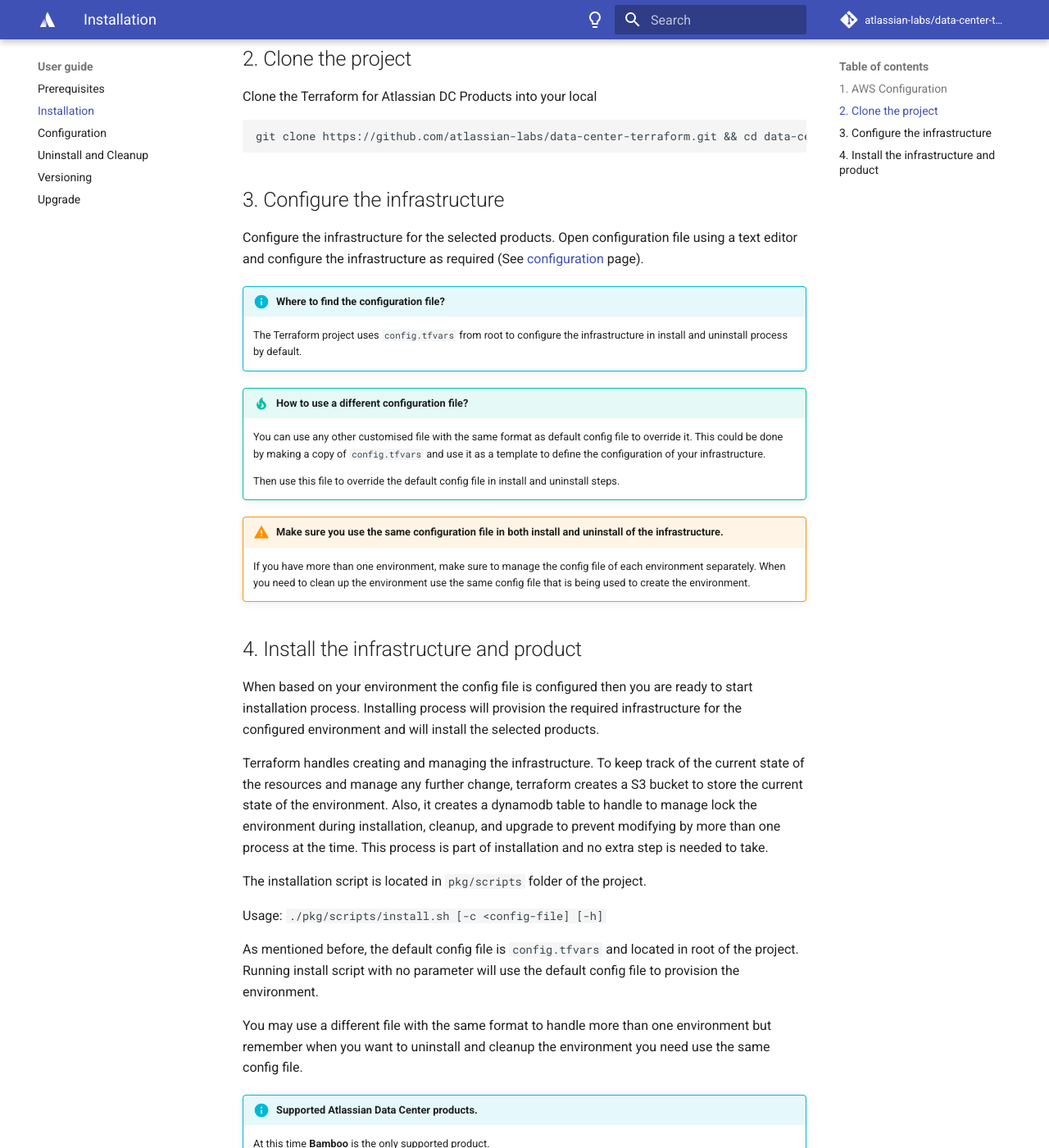
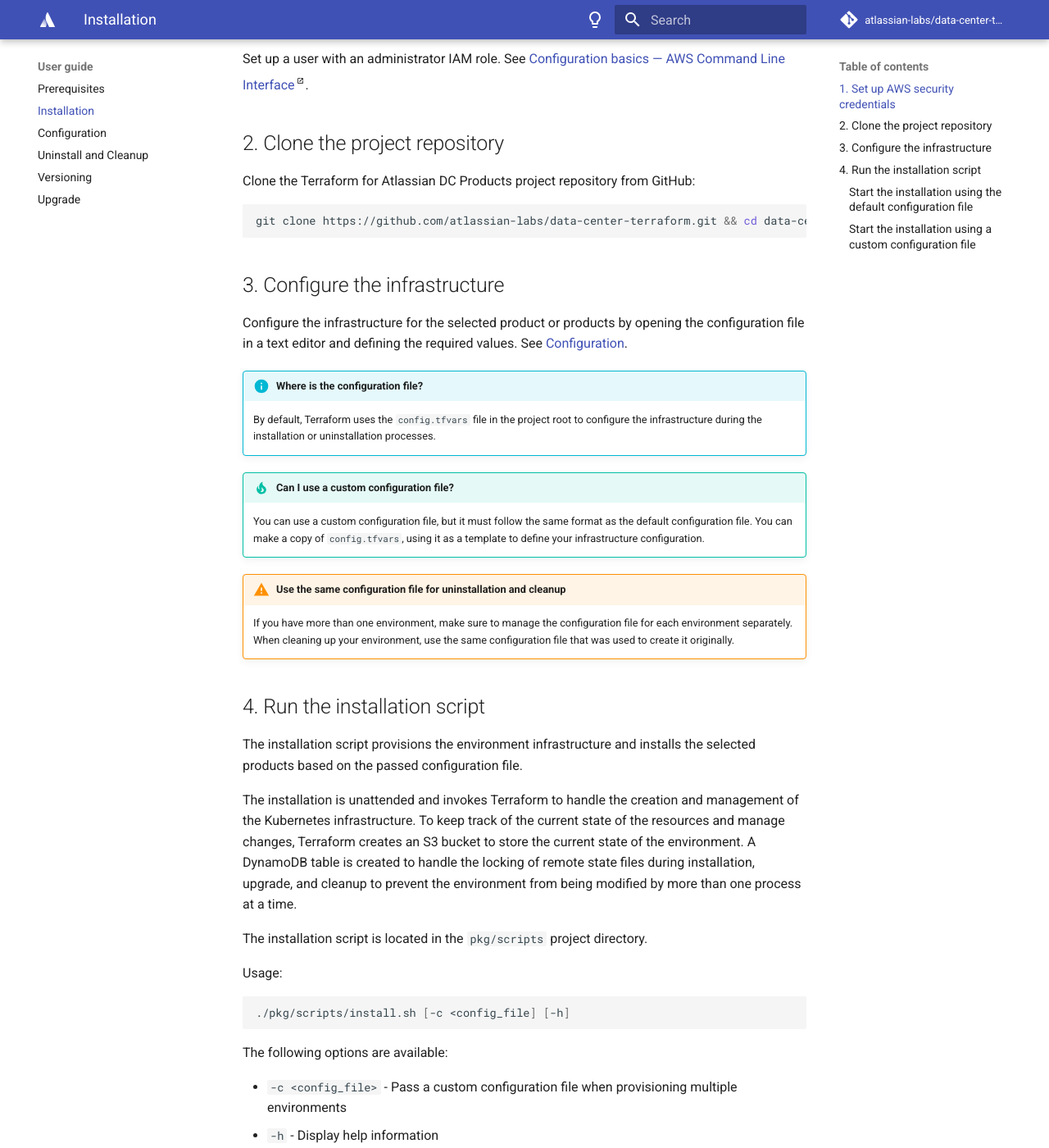
Before and after one commit to atlassian-labs/data-center-terraform, an MkDocs documentation site: the page built from docs/docs/userguide/INSTALLATION.md, in a window 1280 px wide and 1400 px high, scrolled down 481 px. Shown: the whole window at 82% size. Built offline with MkDocs 1.6.1 and Material for MkDocs 9.7.7, drawn with Linux system fonts in a browser that asks for light colours; comment, search, counter and statistics services are not loaded; some of the changed text lies outside the part shown.

Commit message:
Edit INSTALLATION.md

````diff
--- a/docs/docs/userguide/INSTALLATION.md
+++ b/docs/docs/userguide/INSTALLATION.md
@@ -1,81 +1,83 @@
 # Installation
 
-!!! info "List of supported Atlassian Data Center products."
-    At this time **Bamboo DC** is the only supported product by this project. We will work hard to include more Data Center products into this project.
+This guide describes how to provision the cloud environment infrastructure and install Atlassian Data Center products in a Kubernetes cluster running on AWS.
 
-## 1. AWS Configuration
-Configure your AWS credentials with admin access. [AWS Documentation](https://docs.aws.amazon.com/cli/latest/userguide/cli-configure-quickstart.html)
+!!! info "Supported Atlassian Data Center products"
+    Currently, only Bamboo Data Center is supported. We are planning to to add support for more Data Center products in the future.
 
-## 2. Clone the project
-Clone the Terraform for Atlassian DC Products into your local
-```
+## 1. Set up AWS security credentials
+
+Set up a user with an administrator IAM role. See [Configuration basics — AWS Command Line Interface](https://docs.aws.amazon.com/cli/latest/userguide/cli-configure-quickstart.html){.external}.
+
+## 2. Clone the project repository
+
+Clone the Terraform for Atlassian DC Products project repository from GitHub:
+
+```shell
 git clone https://github.com/atlassian-labs/data-center-terraform.git && cd data-center-terraform
 ```
 
 ## 3. Configure the infrastructure
-Configure the infrastructure for the selected products.
-Open configuration file using a text editor and configure the infrastructure as required
-(See [configuration](CONFIGURATION.md) page).
 
-!!! info "Where to find the configuration file?"
-    The Terraform project uses `config.tfvars` from root to configure the infrastructure in install and uninstall process by default.
+Configure the infrastructure for the selected product or products by opening the configuration file in a text editor and defining the required values. See [Configuration](CONFIGURATION.md).
 
-!!! tip "How to use a different configuration file?"
-    You can use any other customised file with the same format as default config file to override it.
-    This could be done by making a copy of `config.tfvars` and use it as a template to define the configuration of your infrastructure.
+!!! info "Where is the configuration file?"
+    By default, Terraform uses the `config.tfvars` file in the project root to configure the infrastructure during the installation or uninstallation processes.
 
-    Then use this file to override the default config file in install and uninstall steps.
+!!! tip "Can I use a custom configuration file?"
+    You can use a custom configuration file, but it must follow the same format as the default configuration file. You can make a copy of `config.tfvars`, using it as a template to define your infrastructure configuration.
 
-!!! Warning "Make sure you use the same configuration file in both install and uninstall of the infrastructure."
-    If you have more than one environment, make sure to manage the config file of each environment separately.
-    When you need to clean up the environment use the same config file that is being used to create the environment.
+!!! Warning "Use the same configuration file for uninstallation and cleanup"
+    If you have more than one environment, make sure to manage the configuration file for each environment separately. When cleaning up your environment, use the same configuration file that was used to create it originally.
 
-## 4. Install the infrastructure and product
-When based on your environment the config file is configured then you are ready to start installation process.
-Installing process will provision the required infrastructure for the configured environment and will install the selected products.
+## 4. Run the installation script
 
-Terraform handles creating and managing the infrastructure.
-To keep track of the current state of the resources and manage any further change, terraform creates a S3 bucket to store the current state of the environment.
-Also, it creates a dynamodb table to handle to manage lock the environment during installation, cleanup, and upgrade to prevent modifying by more than one process at the time.
-This process is part of installation and no extra step is needed to take.
+The installation script provisions the environment infrastructure and installs the selected products based on the passed configuration file.
 
-The installation script is located in `pkg/scripts` folder of the project.
+The installation is unattended and invokes Terraform to handle the creation and management of the Kubernetes infrastructure. To keep track of the current state of the resources and manage changes, Terraform creates an S3 bucket to store the current state of the environment. A DynamoDB table is created to handle the locking of remote state files during installation, upgrade, and cleanup to prevent the environment from being modified by more than one process at a time.
 
-Usage:  `./pkg/scripts/install.sh [-c <config-file] [-h]`
+The installation script is located in the `pkg/scripts` project directory.
 
-As mentioned before, the default config file is `config.tfvars` and located in root of the project.
-Running install script with no parameter will use the default config file to provision the environment.
+Usage:
 
-You may use a different file with the same format to handle more than one environment but remember when you want to uninstall and cleanup the environment you need use the same config file.
+```shell
+./pkg/scripts/install.sh [-c <config_file] [-h]
+```
 
-!!! info "Supported Atlassian Data Center products."
-    At this time **Bamboo** is the only supported product.
+The following options are available:
 
+- `-c <config_file>` - Pass a custom configuration file when provisioning multiple environments
+- `-h` - Display help information
 
-=== "Using the default config file"
+Running the installation script with no parameters will use the default configuration file to provision the environment.
 
-    To provision the infrastructure using default config file run:
-        ```shell
-        ./pkg/scripts/install.sh
-        ```
+### Start the installation using the default configuration file
 
-=== "Using other config file"
+To provision the infrastructure using the default `config.tfvars` file, run:
 
-    If you need to use a different config file other than the defualt one then first create and configure your config file and then run:
+```shell
+./pkg/scripts/install.sh
+```
 
-    ``` shell
-    ./pkg/scripts/install.sh -c <your-config_file>
-    ```
+### Start the installation using a custom configuration file
+
+If you want to use a custom configuration file to handle more than one environment, run:
+
+```shell
+./pkg/scripts/install.sh -c <config_file_path>
+```
 
 !!! help "How to run the product after installation?"
     When the installation process finishes successfully, you can find some detailed information about the infrastructure on your console including the endpoint url (`product_urls`/`load_balancer_hostname`) to open the product on your browser and more.
 
-!!! help "How to find the database username and password?"
-    Database master username and password for each product are generated by Terraform and pushed in the Terraform secret in the product namespace.
-    To access to the database username and password run the following commands:
+!!! help "Where do I find the database username and password?"
+    The database master username and password for each product are generated by Terraform and saved in a Kubernetes secret in the product namespace.
+
+    To access the database username and password, run the following commands:
     ```
     DB_SECRETS=$(kubectl get secret <product-name>-db-cred -n <product-name> -o jsonpath='{.data}')
     DB_USERNAME=$(echo $DB_SECRETS | jq -r '.username' | base64 --decode)
     DB_PASSWORD=$(echo $DB_SECRETS | jq -r '.password' | base64 --decode)
     ```
-    This will give you decoded `username` and `password` stored in `$DB_USERNAME` and `$DB_PASSWORD` environment variables.
+
+    This saves the decoded username and password to the `$DB_USERNAME` and `$DB_PASSWORD` environment variables respectively.
````
